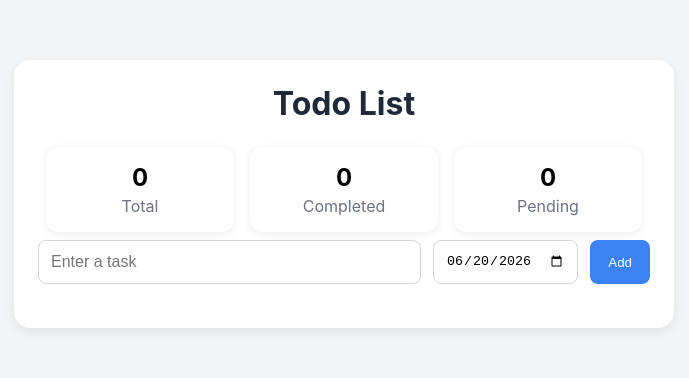
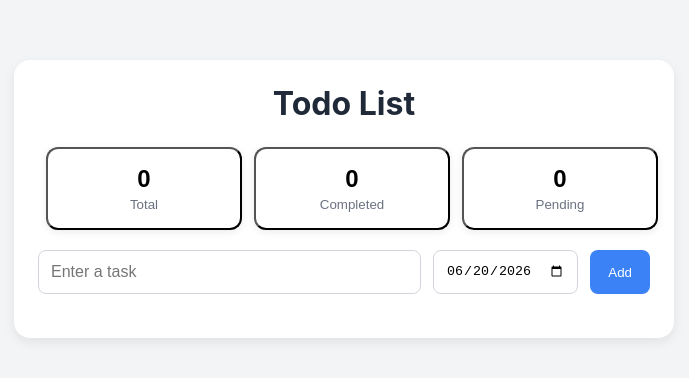
Before and after one commit to amikento713/todo-list-nextjs, a Next.js app: page / in a window 1280 px wide. Shown: the top 378 px of the page, without its empty margins (296-985 px from the left). Built offline with nearby package versions, Linux system fonts and the light colour scheme.

Commit message:
feat: add filter by status

```diff
--- a/app/page.tsx
+++ b/app/page.tsx
@@ -21,6 +21,22 @@ export default function Home() {
 
   const pendingTasks =
     totalTasks - completedTasks;
+
+  const [filter, setFilter] = useState<
+    "all" | "completed" | "pending"
+  >("all");
+
+  const filteredTasks = tasks.filter((task) => {
+    if (filter === "completed") {
+      return task.completed;
+    }
+
+    if (filter === "pending") {
+      return !task.completed;
+    }
+
+    return true;
+  });
 
   const addTask = (
     newTask: string,
@@ -85,39 +101,63 @@ export default function Home() {
           Todo List
         </h1>
 
-        <div className={styles.statusPanel}>
-          <div className={styles.statCard}>
+        <div className={styles.statsContainer}>
+          <button
+            className={`${styles.statCard} ${filter === "all"
+              ? styles.activeStatCard
+              : ""
+              }`}
+            onClick={() => setFilter("all")}
+          >
             <div className={styles.statNumber}>
               {totalTasks}
             </div>
+
             <div className={styles.statLabel}>
               Total
             </div>
-          </div>
+          </button>
 
-          <div className={styles.statCard}>
+          <button
+            className={`${styles.statCard} ${filter === "completed"
+              ? styles.activeStatCard
+              : ""
+              }`}
+            onClick={() =>
+              setFilter("completed")
+            }
+          >
             <div className={styles.statNumber}>
               {completedTasks}
             </div>
+
             <div className={styles.statLabel}>
               Completed
             </div>
-          </div>
+          </button>
 
-          <div className={styles.statCard}>
+          <button
+            className={`${styles.statCard} ${filter === "pending"
+              ? styles.activeStatCard
+              : ""
+              }`}
+            onClick={() =>
+              setFilter("pending")
+            }
+          >
             <div className={styles.statNumber}>
               {pendingTasks}
             </div>
+
             <div className={styles.statLabel}>
               Pending
             </div>
-          </div>
-
+          </button>
         </div>
         <TodoForm onAddTask={addTask} />
 
         <TodoList
-          tasks={tasks}
+          tasks={filteredTasks}
           onDeleteTask={deleteTask}
           onToggleTask={toggleTask}
           onUpdateTask={updateTask}
```
